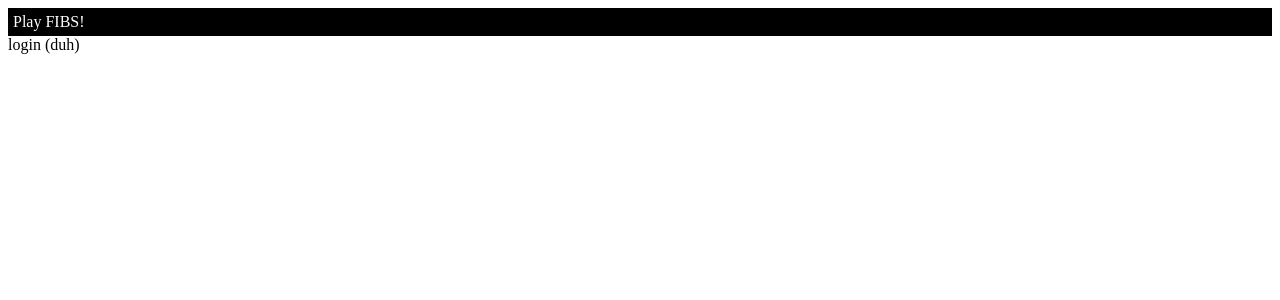
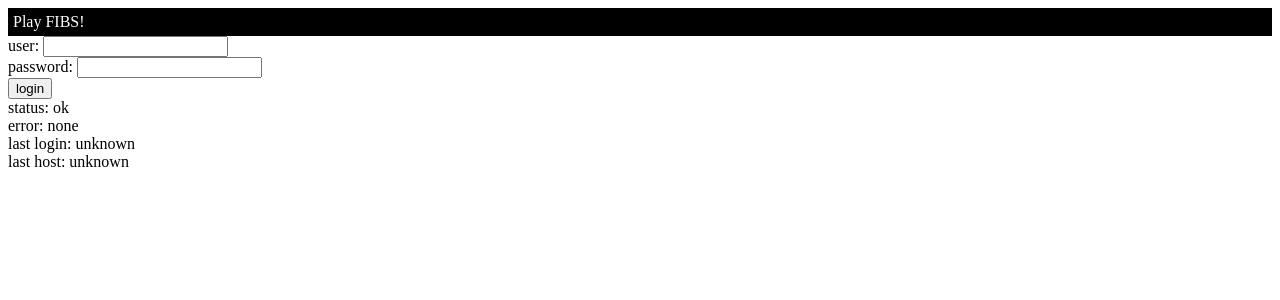
Before and after one commit to csells/Fibs.Net, a Vue app in the folder src/FibsPlay/: page / in a window 1280 px wide. Shown: the top 300 px of the page. Built offline with nearby package versions, Linux system fonts and the light colour scheme.

Commit message:
very basics of the login form

```diff
--- a/src/FibsPlay/src/components/Login.vue
+++ b/src/FibsPlay/src/components/Login.vue
@@ -1,19 +1,36 @@
 <template>
-  <div class="login">
-    {{ msg }}
-  </div>
-</template>
+  <form v-on:submit="login">
+      <div><span>user: <input v-model="user" /></span></div>
+      <div><span>password: <input v-model="pw" type="password" /></span></div>
+      <div><input type="submit" value="login" /></div>
+      <div>status: {{status}}</div>
+      <div>error: {{error}}</div>
+      <div>last login: {{lastLogin}}</div>
+      <div>last host: {{lastHost}}</div>
+    </form>
+  </template>
 
 <script>
 export default {
-  name: "login",
   data() {
     return {
-      msg: "login (duh)"
+      user: "",
+      pw: "",
+      status: "ok",
+      error: "none",
+      lastLogin: "unknown",
+      lastHost: "unknown"
     };
+  },
+  methods: {
+    login: function(e) {
+      e.preventDefault();
+      alert(`user= '${this.user}', pw=${this.pw}`);
+    }
   }
 };
 </script>
 
 <style scoped>
+
 </style>
```
Also changed, not shown: src/FibsPlay/src/assets/logo.png (deleted), 1 other file (tests, documents, lock files or other folders).
